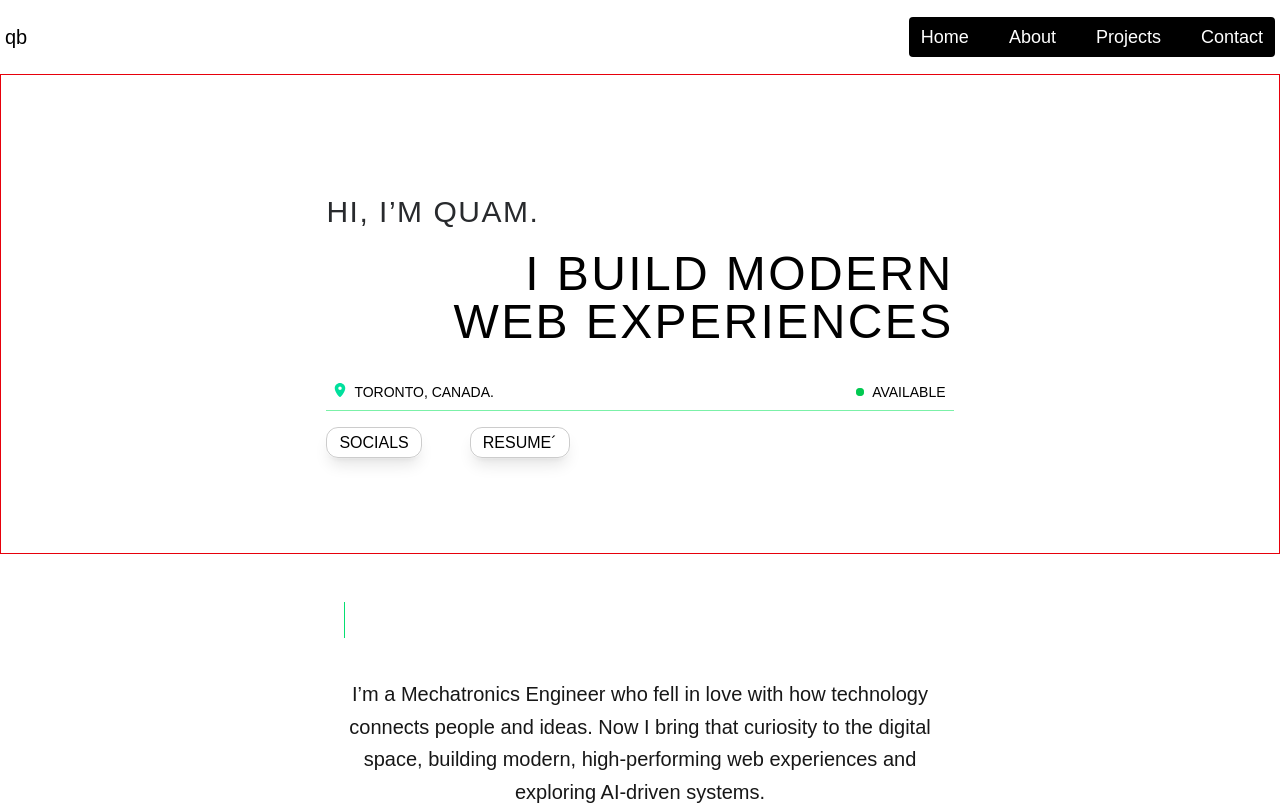
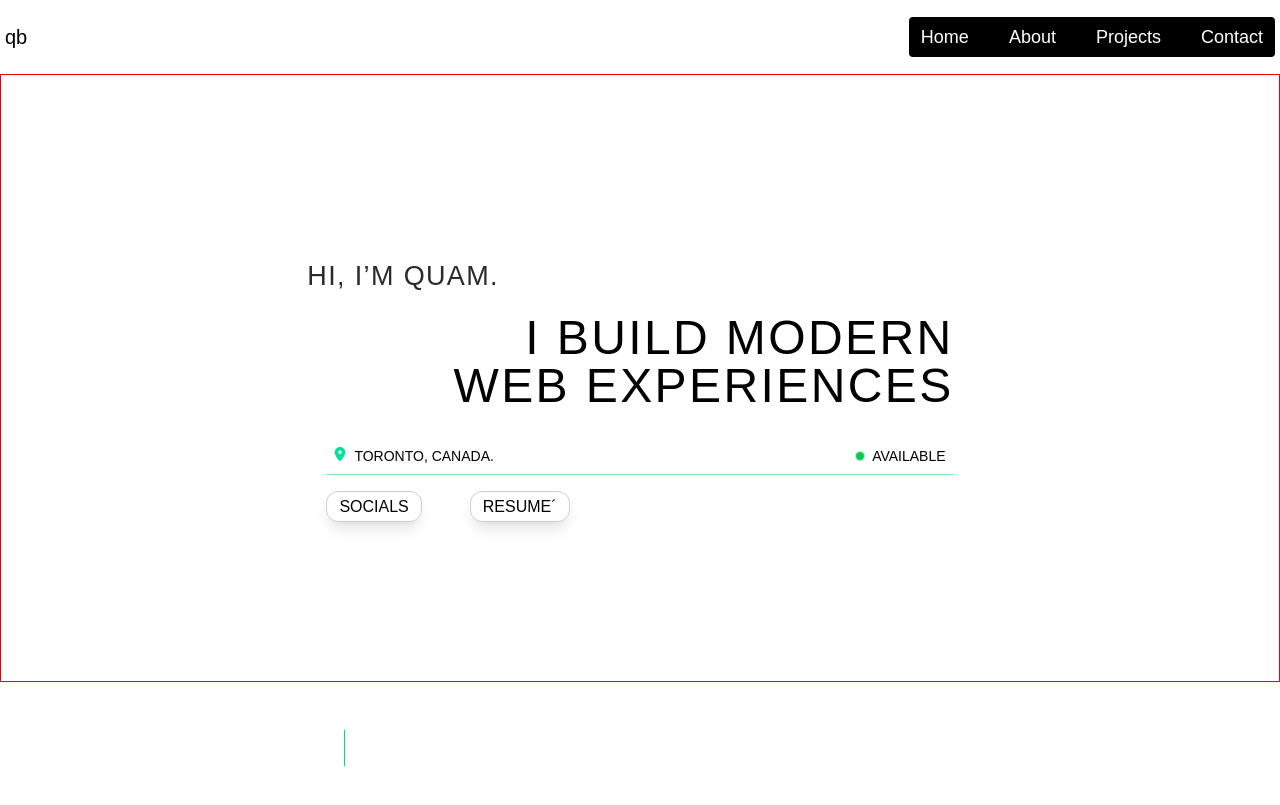
Before and after one commit to quambankole/my-portfolio-app, a Next.js app: page / in a window 1280 px wide. Shown: the top 805 px of the page. Built offline with nearby package versions, Linux system fonts and the light colour scheme.

Commit message:
Applied framer motion to homepage salutation and about page text

```diff
--- a/src/app/about/page.js
+++ b/src/app/about/page.js
@@ -1,41 +1,50 @@
     'use client';
 
-import { motion } from "framer-motion";
+    import { motion, useInView } from "framer-motion";
+    import { useRef } from "react";
 
     export default function About() {
+    const textRef = useRef(null);
+    const textInView = useInView(textRef, { once: true, margin: "-200px" });
+
+    const listRef = useRef(null);
+    const listInView = useInView(listRef, { once: true, margin: "-200px" });
+
     return (
     <main>
         <section
         id="about"
         role="region"
         aria-labelledby="about-heading"
-        className="flex items-center justify-center w-full ">
-
+        className="flex items-center justify-center w-full "
+        >
         <div className="flex flex-col items-start space-y-3 max-w-screen-lg w-full lg:w-[50vw] mx-auto px-6">
             <motion.h1
             id="about-heading"
             className="lg:text-3xl lg:my-10 md:text-2xl font-medium tracking-widest uppercase text-white mb-4 border-l-1 border-green-400 pl-2"
             initial={{ opacity: 0, y: -10 }}
             animate={{ opacity: 1, y: 0 }}
-            transition={{ duration: 1, ease: 'easeOut' }}
+            transition={{ duration: 1, ease: "easeOut" }}
             >
             About me
             </motion.h1>
 
             <motion.p
+            ref={textRef}
             className="lg:text-xl lg:mb-1 font-arial font-light text-center text-white-700 leading-relaxed md:text-lg"
-            initial={{ opacity: 0, y: 6 }}
-            animate={{ opacity: 1, y: 0 }}
-            transition={{ duration: 0.5, ease: 'easeOut', delay: 0.5 }}>
+            initial={{ opacity: 0, y: 40 }}
+            animate={textInView ? { opacity: 1, y: 0 } : {}}
+            transition={{ duration: 0.8, ease: "easeOut" }}
+            >
             I’m a Mechatronics Engineer who fell in love with how technology connects people and ideas. Now I bring that curiosity to the digital space, building modern, high-performing web experiences and exploring AI-driven systems.
-
             </motion.p>
 
             <motion.div
+            ref={listRef}
             className="grid md:grid-cols-2 gap-6 mt-8"
-            initial={{ opacity: 0 }}
-            animate={{ opacity: 1 }}
-            transition={{ duration: 0.5, ease: 'easeOut', delay: 0.15 }}
+            initial={{ opacity: 0, y: 50 }}
+            animate={listInView ? { opacity: 1, y: 0 } : {}}
+            transition={{ duration: 0.8, ease: "easeOut", delay: 0.2 }}
             >
             <div className="space-y-3 my-3">
                 <h2 className="text-xl font-medium uppercase tracking-wide">What I Do</h2>
--- a/src/app/page.js
+++ b/src/app/page.js
@@ -5,8 +5,8 @@ import styles from './page.module.css';
 import Header from "../components/header";
 import { FontAwesomeIcon } from "@fortawesome/react-fontawesome";
 import { faLocationDot } from "@fortawesome/free-solid-svg-icons";
-import { motion, scale } from "framer-motion";
-import { useEffect, useState } from "react";
+import { motion, scale, useInView } from "framer-motion";
+import { useEffect, useState, useRef } from "react";
 
 export default function Home() {
   const [blurOn, setBlurOn] = useState(false);
@@ -15,21 +15,25 @@ export default function Home() {
     return () => clearTimeout(t);
   }, []);
 
+  const ref = useRef(null);
+  const isInView = useInView(ref, { once: true });
+
   return (
     <>
       <Header/>
 
       <main>
-        <section id="home" className="bg-white border border-red-600 flex items-center justify-center lg:h-[60vh] w-full">
+        <section id="home" className="bg-white border border-red-600 flex items-center justify-center lg:h-[76vh] w-full">
 
         <div className="lg:auto lg:mt-5 flex flex-col items-left space-y-5 max-w-screen-lg lg:w-[49vw] mx-auto md:py-2">
 
           <div>
             <motion.h1
+              ref={ref}
               className="lg:text-3xl lg:w-[49vw] md:text-5xl md:w-[45vw] sm:text-5xl font-light tracking-wider uppercase text-gray-300 text-left"
-              initial={{ color: "#d7d9dbff", scaleY: 0.9 }}
-              animate={{ color: "#282a2dff", scaleY: 1 }}
-              transition={{ duration: 1.2, ease: 'easeInOut' }}>
+              initial={{ color: "#d7d9dbff", scale: 0.9,  x:-150 }}
+              animate={isInView ? { color: "#282a2dff", x:-50}: {}}
+              transition={{ duration: 1.5, ease: 'easeInOut' }}>
               Hi, I’m Quam.
             </motion.h1>
           </div>
@@ -97,14 +101,14 @@ export default function Home() {
           <About/>
         </section>
 
-        <section id="projects" className="min-h-screen scroll-mt-24">
+        {/* <section id="projects" className="min-h-screen scroll-mt-24">
           <h1>Projects</h1>
         </section>
 
         <section id="contact" className="min-h-screen scroll-mt-24">
           <h1>Contact</h1>
         </section>
-
+ */}
 
       </main>
 
```
Lines whose indentation alone changed are shown as unchanged.
